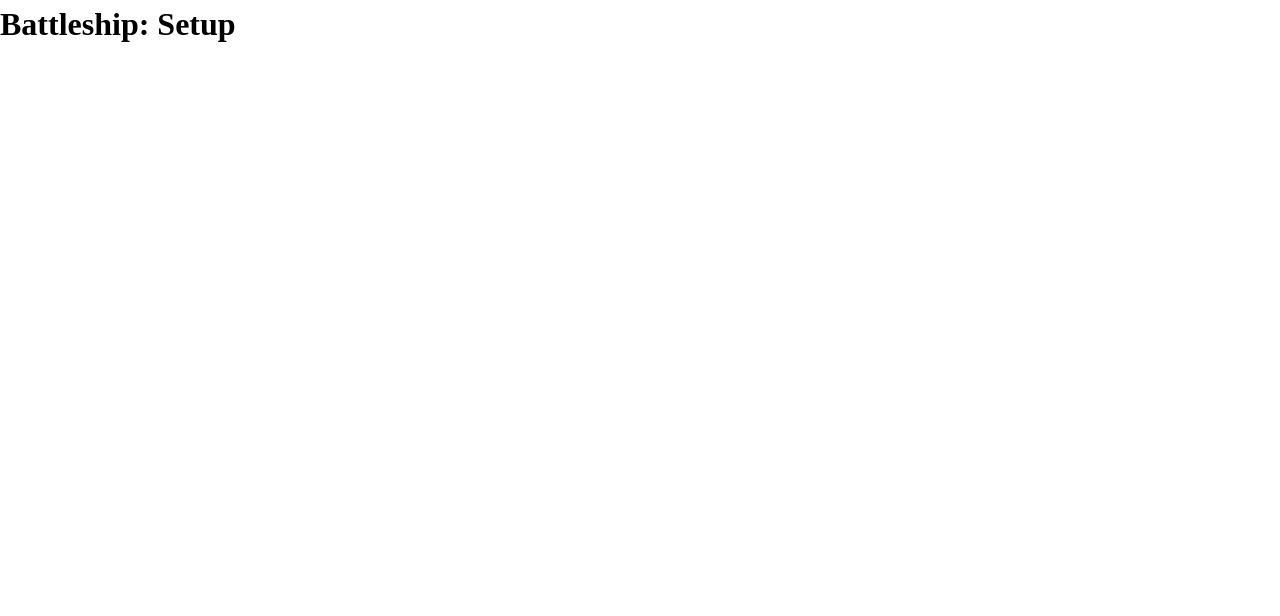
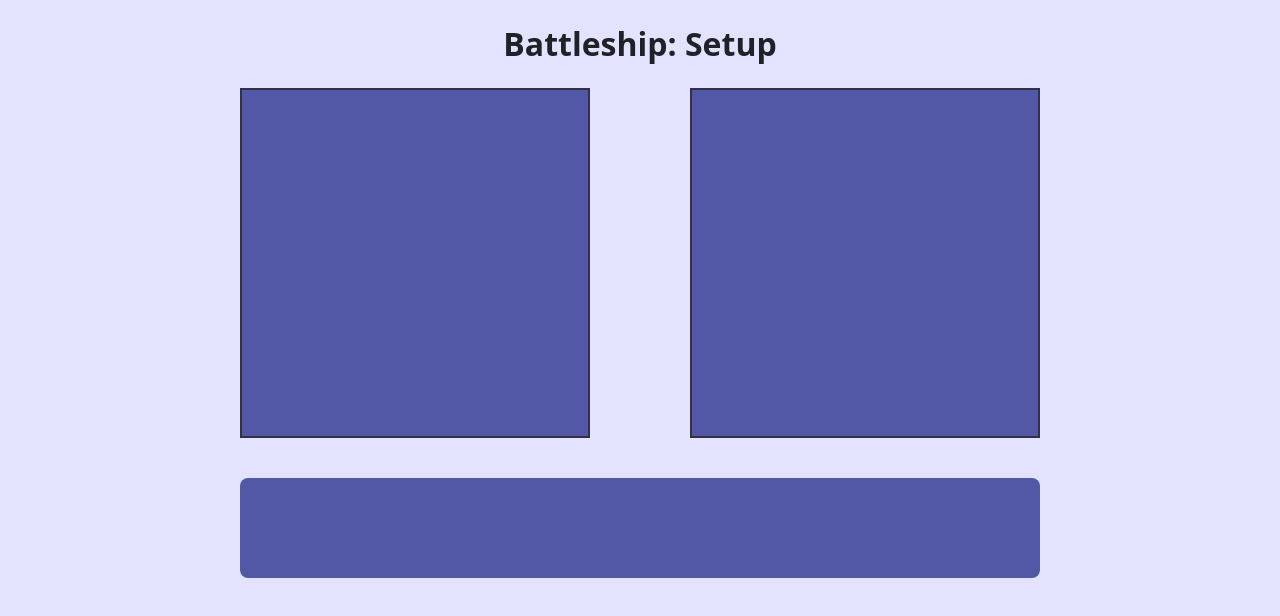
Before and after one commit to rasheed-web-dev/Battleship, a website built with webpack: page src/template.html in a window 1280 px wide. Built offline with nearby package versions, Linux system fonts and the light colour scheme.

Commit message:
Make basic styling for html

```diff
--- a/src/styles.css
+++ b/src/styles.css
@@ -3,7 +3,9 @@
   https://www.joshwcomeau.com/css/custom-css-reset/
 */
 
-*, *::before, *::after {
+*,
+*::before,
+*::after {
   box-sizing: border-box;
 }
 
@@ -22,28 +24,96 @@ body {
   -webkit-font-smoothing: antialiased;
 }
 
-img, picture, video, canvas, svg {
+img,
+picture,
+video,
+canvas,
+svg {
   display: block;
   max-width: 100%;
 }
 
-input, button, textarea, select {
+input,
+button,
+textarea,
+select {
   font: inherit;
 }
 
-p, h1, h2, h3, h4, h5, h6 {
+p,
+h1,
+h2,
+h3,
+h4,
+h5,
+h6 {
   overflow-wrap: break-word;
 }
 
 p {
   text-wrap: pretty;
 }
-h1, h2, h3, h4, h5, h6 {
+h1,
+h2,
+h3,
+h4,
+h5,
+h6 {
   text-wrap: balance;
 }
 
-#root, #__next {
+#root,
+#__next {
   isolation: isolate;
 }
 
 /*------------ start of styles ------------*/
+
+body {
+  font-family: system-ui, sans-serif;
+  display: flex;
+  flex-direction: column;
+  align-items: center;
+  background-color: #e3e3ff;
+  color: #212227;
+  padding: 20px;
+}
+
+#status-display {
+  margin-bottom: 20px;
+  text-align: center;
+}
+
+.boards-container {
+  display: flex;
+  gap: 100px;
+  margin-bottom: 40px;
+}
+
+.board {
+  width: 350px;
+  height: 350px;
+  display: grid;
+  grid-template-columns: repeat(7, 1fr);
+  grid-template-rows: repeat(7, 1fr);
+  background-color: #5358a6;
+  border: 2px solid #313244;
+}
+
+.cell {
+  background-color: #89b4fa;
+  cursor: pointer;
+}
+
+.cell:hover {
+  background-color: #b4befe;
+}
+
+#ships-container {
+  width: 100%;
+  max-width: 800px;
+  min-height: 100px;
+  background-color: #5358a6;
+  border-radius: 8px;
+  padding: 20px;
+}
```
